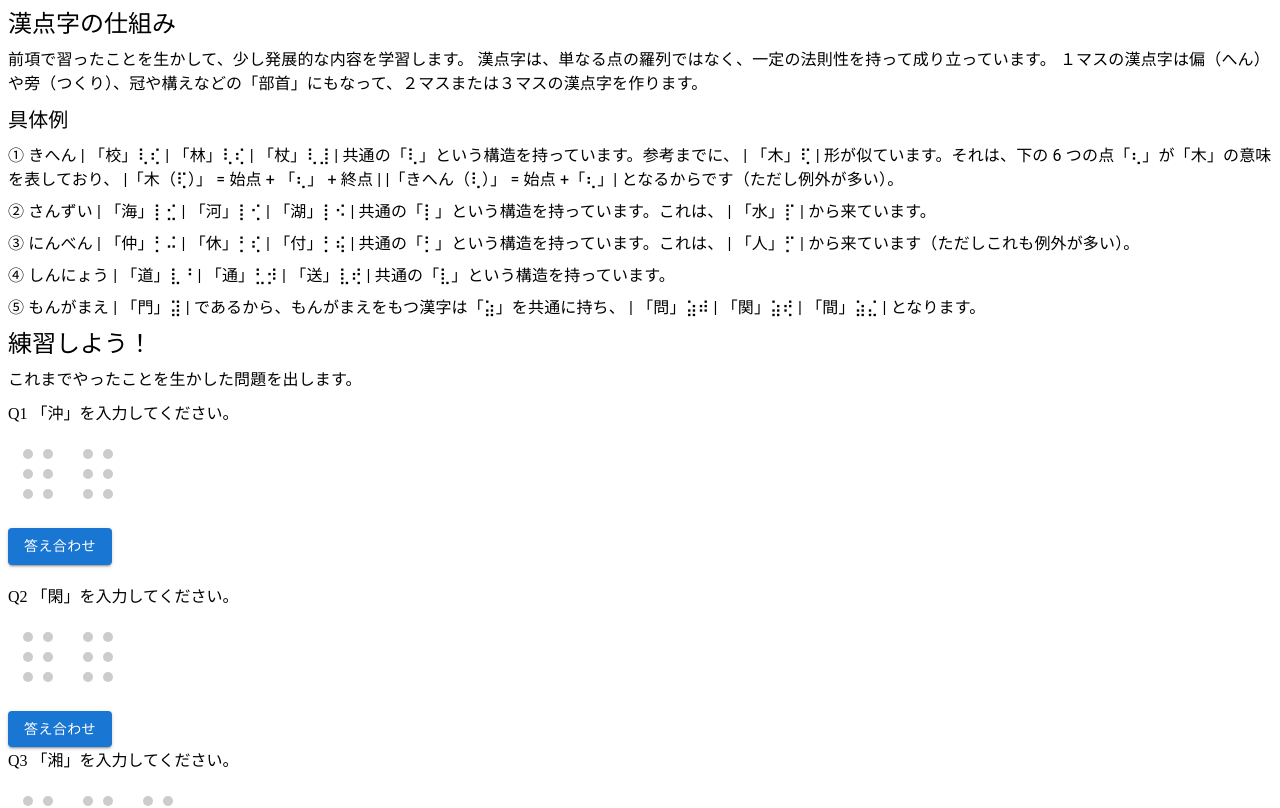
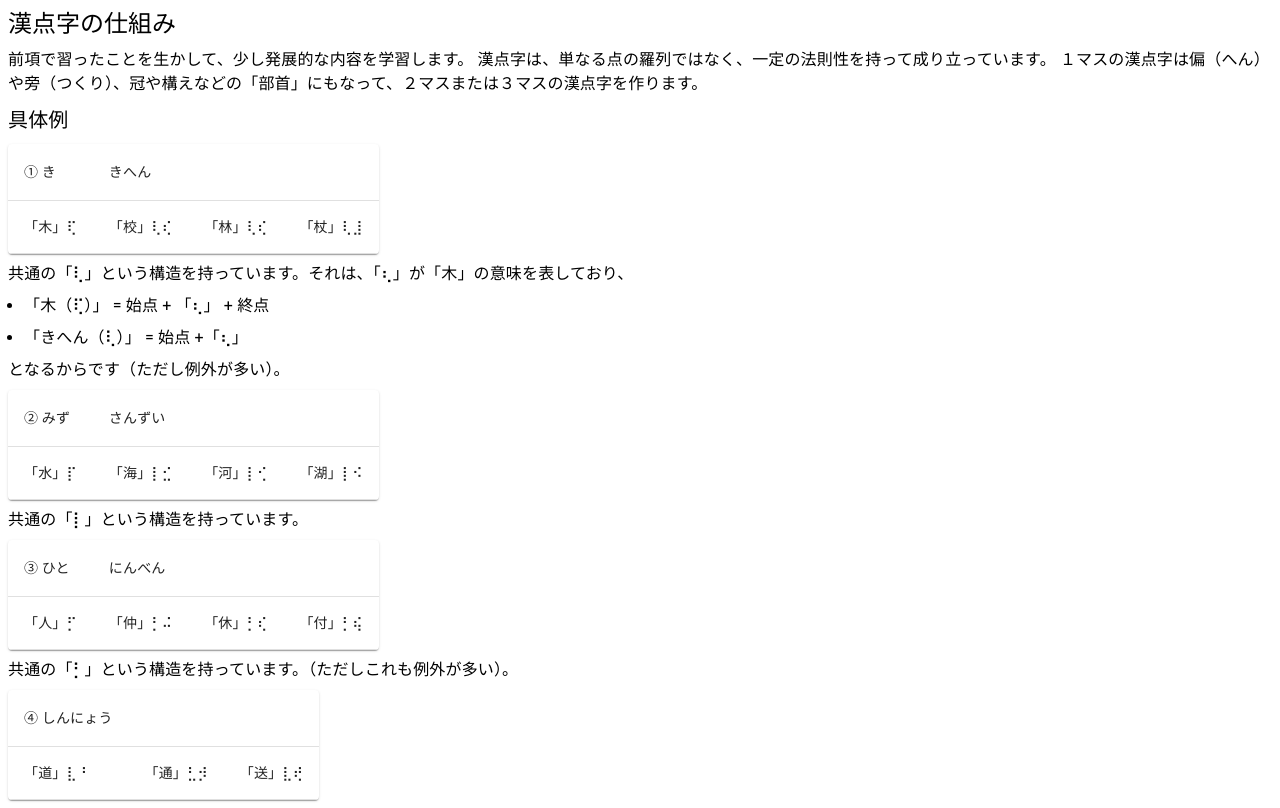
Before and after one commit to ut-code/dot-tutor, a Next.js app: page /touch/tutorial/tutorial7/dialog/8_advanced_kanji in a window 1280 px wide. Shown: the top 808 px of the page. Built offline with nearby package versions, Linux system fonts and the light colour scheme.

Commit message:
table-fix

```diff
--- a/src/pages/touch/tutorial/tutorial7/dialog/8_advanced_kanji.mdx
+++ b/src/pages/touch/tutorial/tutorial7/dialog/8_advanced_kanji.mdx
@@ -9,36 +9,41 @@ import PracticeTouch from "../../../../../components/practiceTouch";
 
 #### 具体例
 
-① きへん
-| 「校」⢇⢎ | 「林」⢇⢎ | 「杖」⢇⣸ |
-共通の「⢇」という構造を持っています。参考までに、
-| 「木」⢏ |
-形が似ています。それは、下の 6 つの点「⢆」が「木」の意味を表しており、
-|「木（⢏）」 = 始点 + 「⢆」 + 終点 |
-|「きへん（⢇）」 = 始点 +「⢆」|
+| ① き    | きへん   |          |          |
+| ------- | -------- | -------- | -------- |
+| 「木」⢏ | 「校」⢇⢎ | 「林」⢇⢎ | 「杖」⢇⣸ |
+
+共通の「⢇」という構造を持っています。それは、「⢆」が「木」の意味を表しており、
+
+- 「木（⢏）」 = 始点 + 「⢆」 + 終点
+
+- 「きへん（⢇）」 = 始点 +「⢆」
+
 となるからです（ただし例外が多い）。
 
-② さんずい
-| 「海」⡇⣊ | 「河」⡇⢊ | 「湖」⡇⠪ |
-共通の「⡇」という構造を持っています。これは、
-| 「水」⡏ |
-から来ています。
+| ② みず  | さんずい |          |          |
+| ------- | -------- | -------- | -------- |
+| 「水」⡏ | 「海」⡇⣊ | 「河」⡇⢊ | 「湖」⡇⠪ |
 
-③ にんべん
-| 「仲」⡃⠬ | 「休」⡃⢎ | 「付」⡃⢮ |
-共通の「⡃」という構造を持っています。これは、
-| 「人」⡋ |
-から来ています（ただしこれも例外が多い）。
+共通の「⡇」という構造を持っています。
 
-④ しんにょう
-| 「道」⣇⠘ | 「通」⣃⡺ | 「送」⣇⢞ |
+| ③ ひと  | にんべん |          |          |
+| ------- | -------- | -------- | -------- |
+| 「人」⡋ | 「仲」⡃⠬ | 「休」⡃⢎ | 「付」⡃⢮ |
+
+共通の「⡃」という構造を持っています。（ただしこれも例外が多い）。
+
+| ④ しんにょう |          |          |
+| ------------ | -------- | -------- |
+| 「道」⣇⠘     | 「通」⣃⡺ | 「送」⣇⢞ |
+
 共通の「⣇」という構造を持っています。
 
-⑤ もんがまえ
-| 「門」⣽ |
-であるから、もんがまえをもつ漢字は「⣵」を共通に持ち、
-| 「問」⣵⠾ | 「関」⣵⢞ | 「間」⣵⣌ |
-となります。
+| ⑤ もん  | もんがまえ |          |          |
+| ------- | ---------- | -------- | -------- |
+| 「門」⣽ | 「問」⣵⠾   | 「関」⣵⢞ | 「間」⣵⣌ |
+
+もんがまえをもつ漢字は「⣵」を共通に持ちます。
 
 ### 練習しよう！
 
```
Also changed, not shown: src/pages/touch/index.tsx (+22 -0 lines), src/pages/touch/tutorial/tutorial6/dialog/7_write_kanji.mdx (+19 -16 lines).
